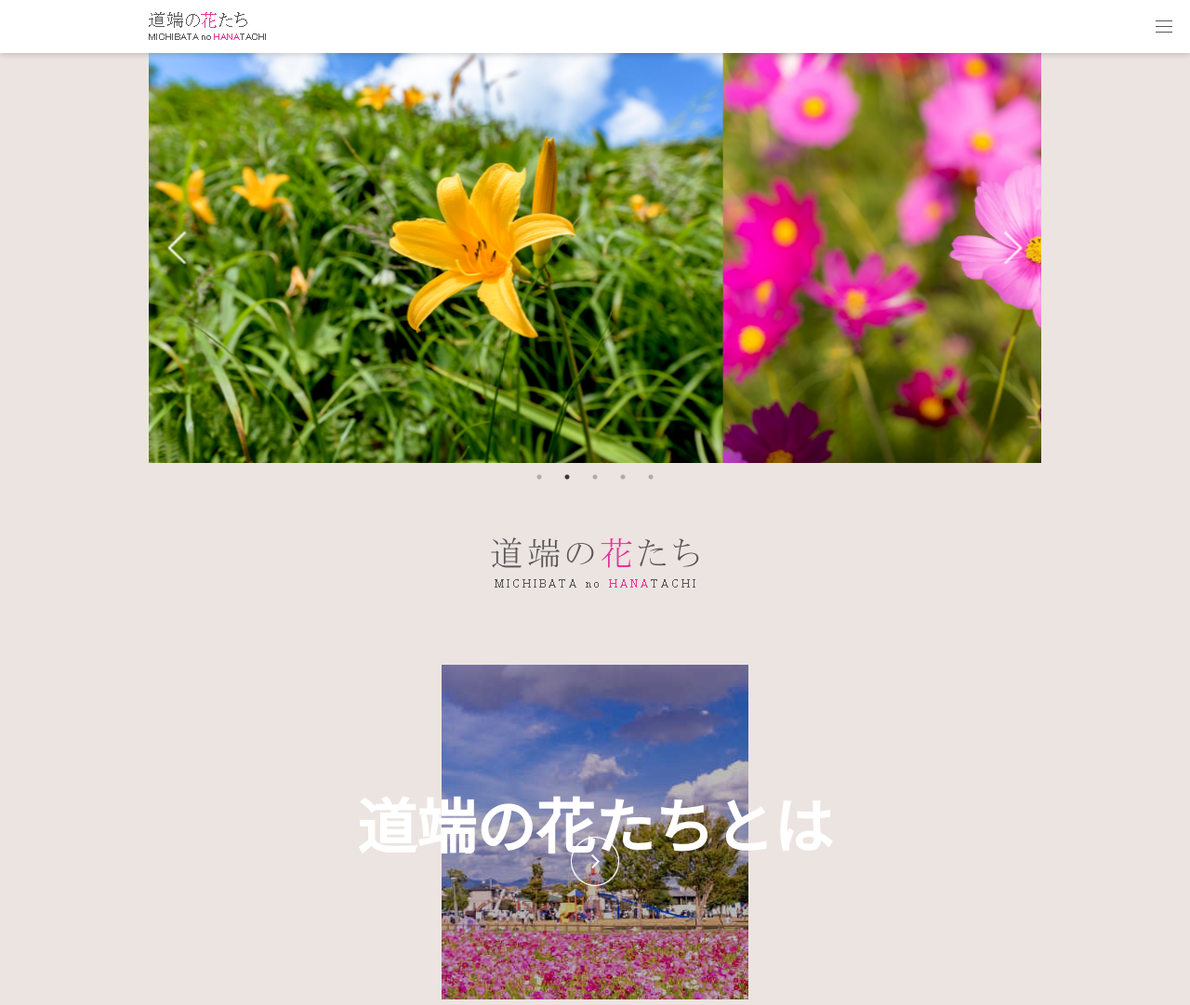
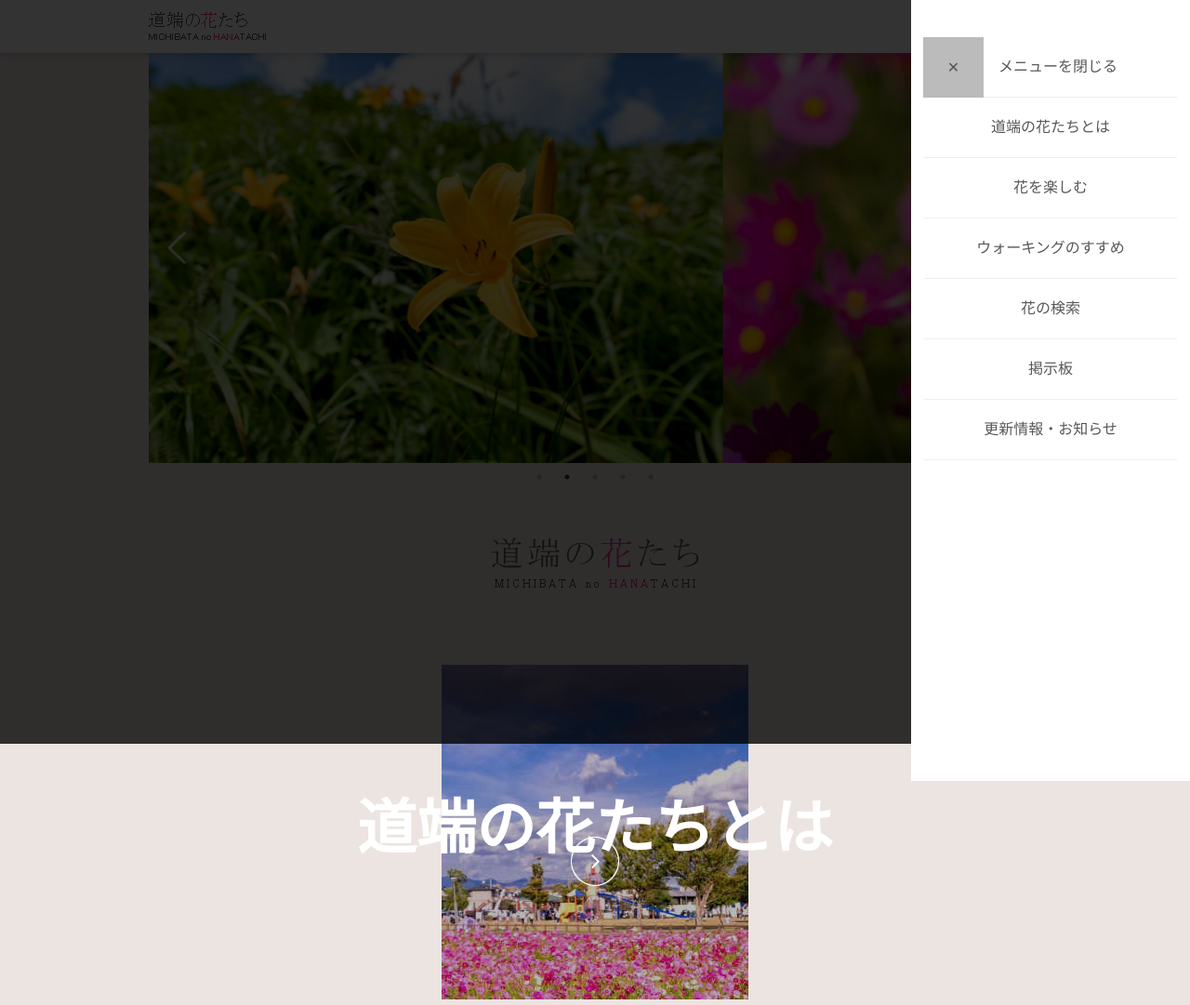
Before and after one commit to fujioka8700/Hanatachi, a website: page index.html in a window 1280 px wide. Shown: the top 1081 px of the page at 93% size. Drawn offline with nearby package versions, Linux system fonts and the light colour scheme.

Commit message:
パソコンとスマホに合うように、ハンバーガーメニュー・ナビメニューを修正しました。

```diff
--- a/css/style.scss
+++ b/css/style.scss
@@ -45,7 +45,7 @@ $spBreakPoint: 768px; //スマホ、ブレイクポイント
     height: 40px;
     /* クリックしやすいようにちゃんと高さを指定する */
     cursor: pointer;
-    z-index: 300;
+    z-index: 100;
 }
 
 .global-nav__list {
@@ -131,14 +131,50 @@ $spBreakPoint: 768px; //スマホ、ブレイクポイント
     top: 20px;
 }
 
-/* ハンバーガーメニューの文字 */
-.global-nav__item {
-    line-height: 3em;
+/* ハンバーガーメニュー修正 */
+.hamburger {
+    margin-top: -5px;
+}
 
-    a {
+/* ナビメニュー */
+.global-nav {
+    /* ナビメニュー「閉じる」部分 */
+    .nav-close {
+        position: relative;
+        line-height: 3em;
+        padding: 8px 0;
+        margin: 0 14px;
+        border-bottom: 1px solid #eee;
         color: #595757;
+        text-indent: 1em;
+        cursor: pointer;
+
+        .close-nav {
+            position: absolute;
+            background: #bbbbbb;
+            width: 65px;
+            height: 65px;
+            line-height: 65px;
+            left: -1px;
+            bottom: -1px;
+            text-indent: 0;
+        }
+
+        &:hover {
+            background-color: #eee;
+        }
+    }
+
+    /* ナビメニューの文字修正 */
+    .global-nav__item {
+        line-height: 3em;
+
+        a {
+            color: #595757;
+        }
     }
 }
+
 
 /* ----- main部分の設定 ----- */
 .main {
@@ -151,7 +187,7 @@ $spBreakPoint: 768px; //スマホ、ブレイクポイント
     z-index: 100;
 
     .header-inner {
-        // position: relative;
+        position: relative;
         margin: 15px;
 
         @include mq_pc(){
@@ -161,8 +197,8 @@ $spBreakPoint: 768px; //スマホ、ブレイクポイント
         }
 
         .hamburger {
-            margin-right: 8px;
-            margin-top: 8px;
+            // margin-right: 8px;
+            // margin-top: 8px;
         }
     }
 }
--- a/index.html
+++ b/index.html
@@ -11,12 +11,13 @@
     <title>道端の花たち-TOPページ-</title>
 </head>
 
-<body>
+<body class="nav-open">
     <header class="header">
         <div class="header-inner">
             <img src="images/sp_header-logo.png" alt="道端の花たちロゴ">
             <nav class="global-nav">
                 <ul class="global-nav__list">
+                    <li class="global-nav__item nav-close" id="nav-close"><span class="close-nav">✕</span>メニューを閉じる</li>
                     <li class="global-nav__item"><a href="about.html">道端の花たちとは</a></li>
                     <li class="global-nav__item"><a href="enjoy.html">花を楽しむ</a></li>
                     <li class="global-nav__item"><a href="recommend.html">ウォーキングのすすめ</a></li>
--- a/js/script.js
+++ b/js/script.js
@@ -14,6 +14,18 @@ function toggleNav() {
     });
 }
 toggleNav();
+
+//「メニューを閉じる」押すと、ナビメニュー閉じる
+function navClose() {
+    let body = document.body;
+    let navClose = document.getElementById('nav-close');
+
+    navClose.addEventListener('click', function(){
+        console.log('おされた');
+        body.classList.remove('nav-open');
+    });
+}
+navClose();
 
 //TOP画面、slick-slider設定
 $('.slider').slick({
```
Also changed, not shown: css/style.css, 1 other file.
